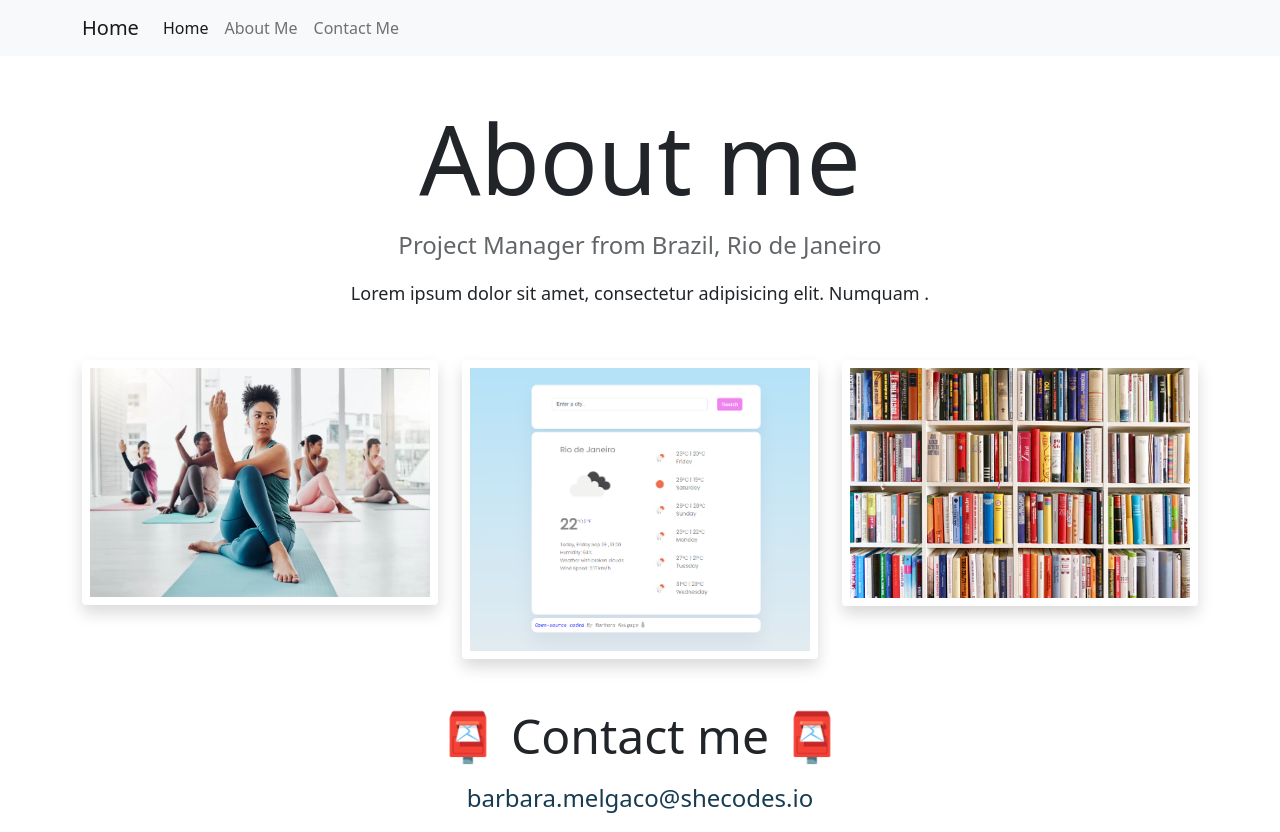
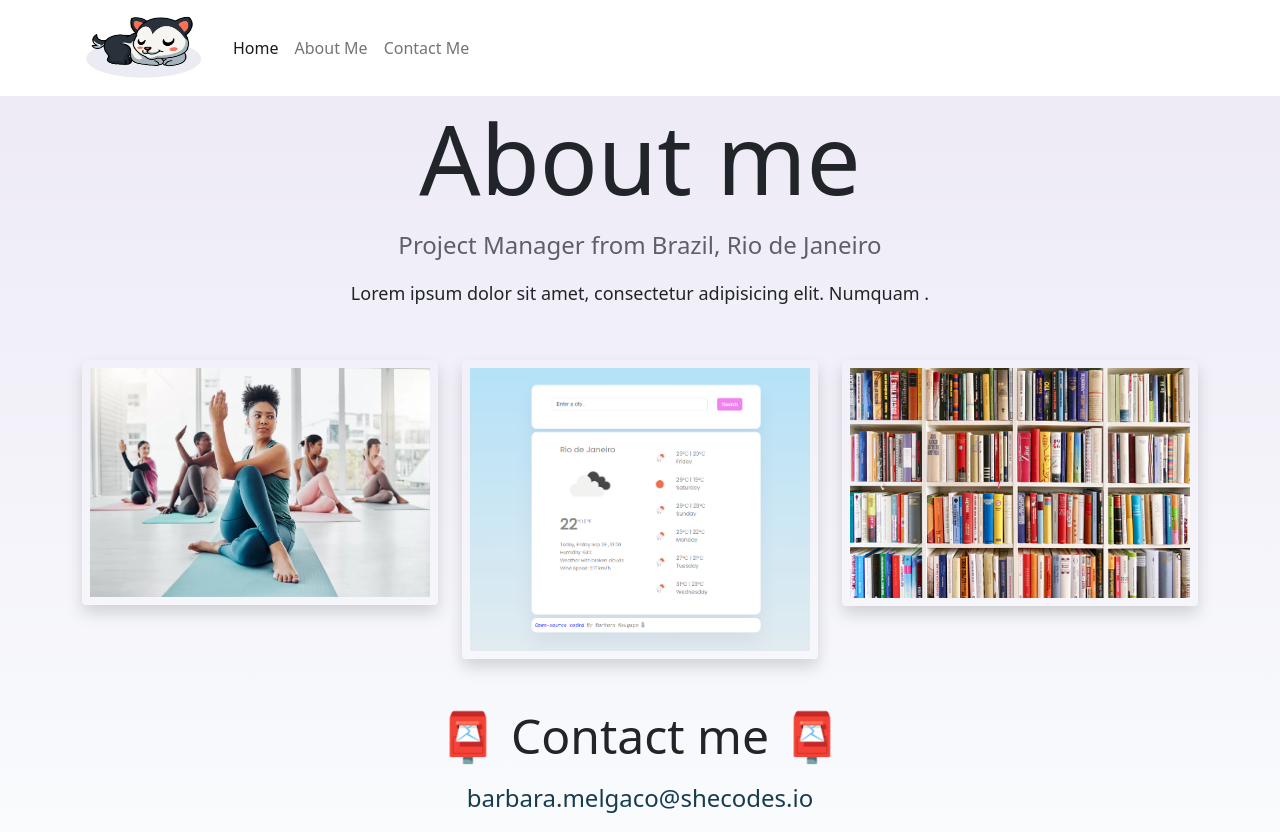
Before and after one commit to barbara-mel/portfolio, a plain HTML site: page about.html in a window 1280 px wide. Drawn offline with nearby package versions, Linux system fonts and the light colour scheme.

Commit message:
Adding some new colors for the main body and header

```diff
--- a/about.html
+++ b/about.html
@@ -22,7 +22,9 @@
   <body>
     <nav class="navbar fixed-top navbar-expand-lg navbar-light bg-light">
       <div class="container">
-        <a class="navbar-brand" href="/index.html">Home</a>
+        <a class="navbar-brand" href="/index.html"
+          ><img src="images/husky.jpg" alt="" height="70" width="127"
+        /></a>
         <button
           class="navbar-toggler"
           type="button"
--- a/style.css
+++ b/style.css
@@ -1,11 +1,17 @@
 :root {
   --primary-color: #173c51;
   --secondary-color: #f5f2fe;
+  --header-color: #ffffff;
   --box-shadow: 0 5px 10px rgba(0, 0, 0, 0.3);
 }
 
 body {
   margin-top: 100px;
+  background: linear-gradient(
+    0deg,
+    rgb(249, 251, 253) 0%,
+    rgb(236, 232, 245) 100%
+  );
 }
 
 h1,
@@ -43,6 +49,10 @@ a:hover {
 
 #yoga-text {
   text-align: justify !important;
+}
+
+.navbar {
+  background: var(--header-color) !important;
 }
 
 .navigation-links {
```
